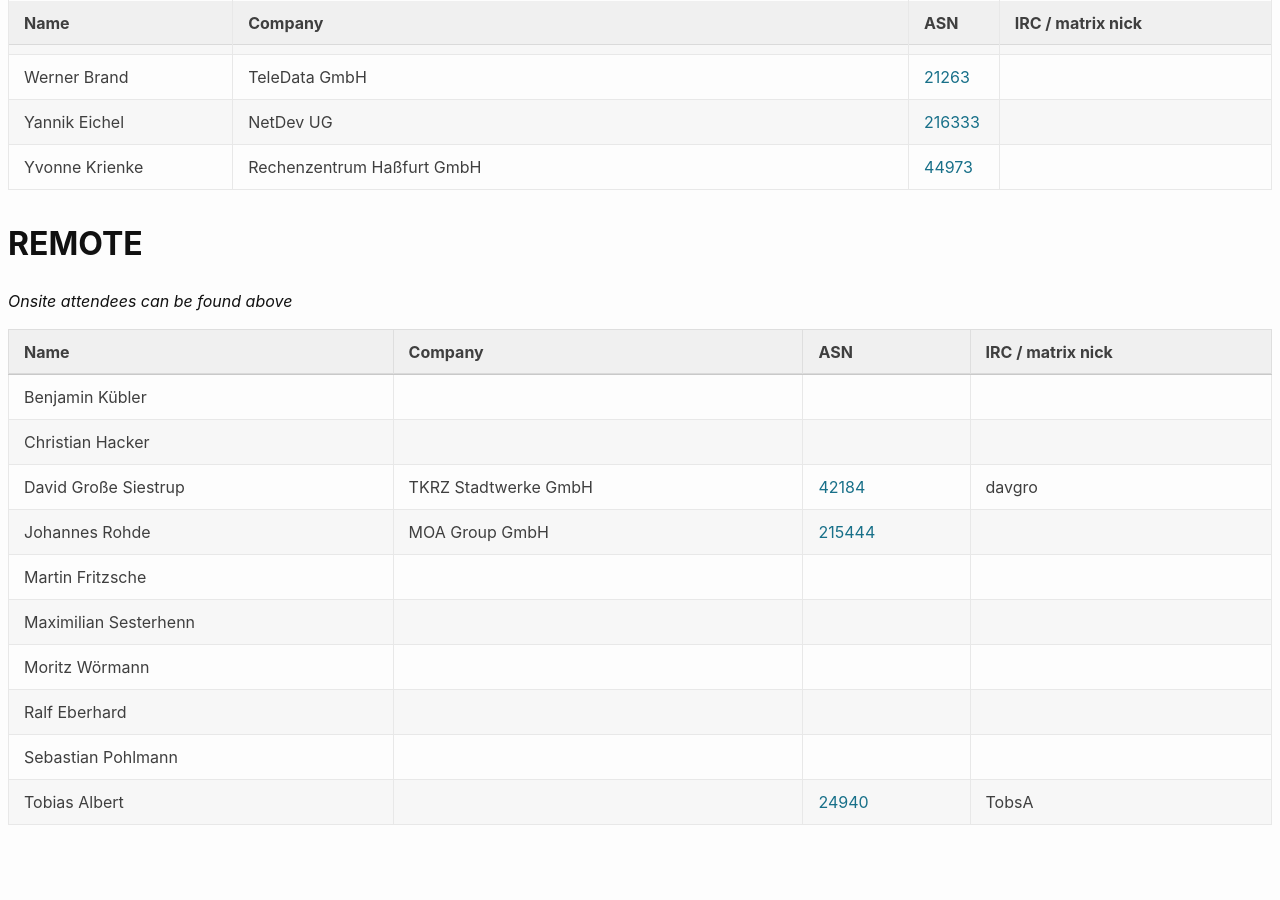
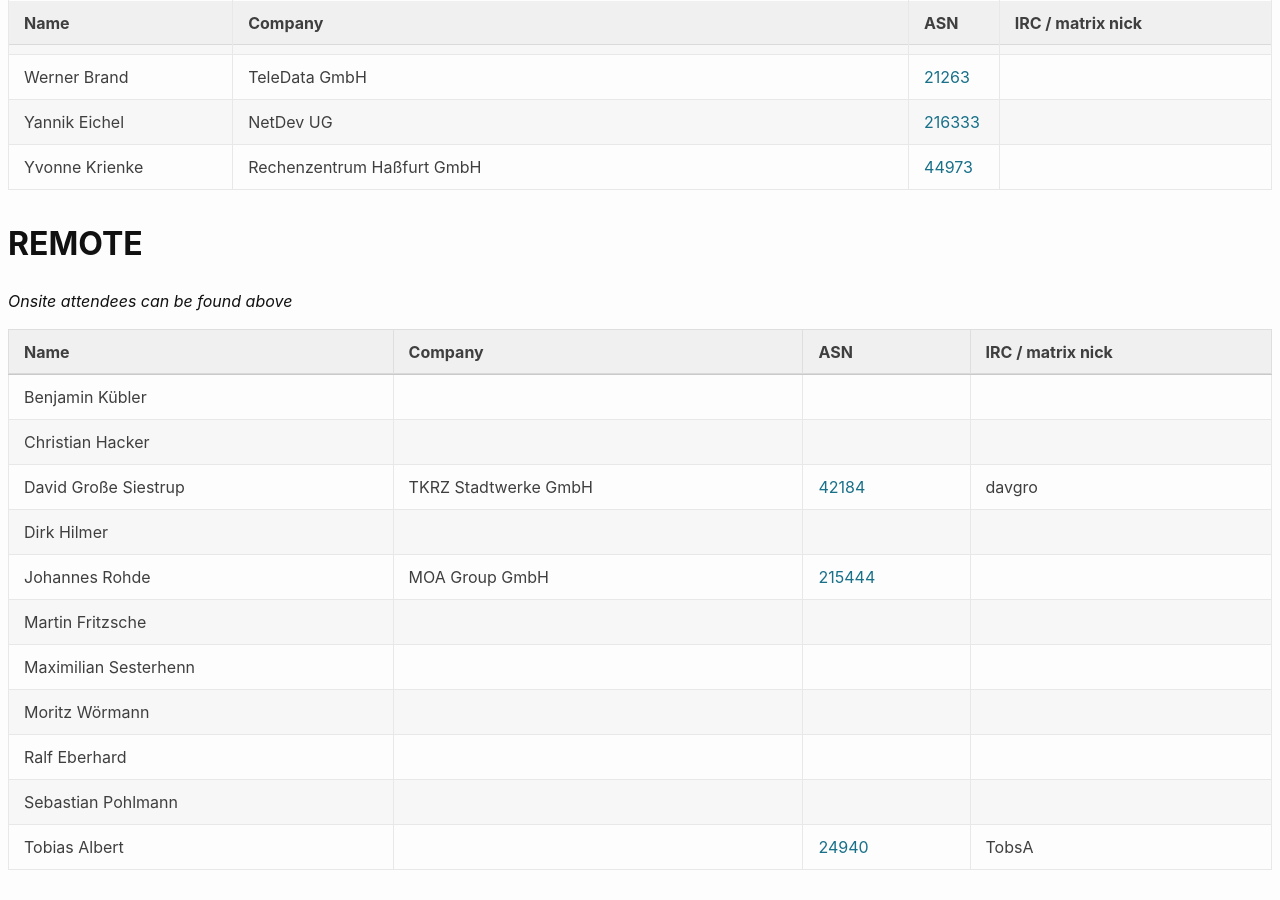
Before and after one commit to denog/pretix-attendeelist, a Jekyll site: the page built from denog17/index.markdown, in a window 1280 px wide and 900 px high, scrolled down 7754 px. Built offline with Jekyll 4.4.1, drawn with Linux system fonts in a browser that asks for light colours; before the commit the page ends 8609 px from its top, so only the background shows below that.

Commit message:
Latest data: Mon Jun 30 12:14:45 UTC 2025

```diff
--- a/_data/attendees_denog17_online.json
+++ b/_data/attendees_denog17_online.json
@@ -16,6 +16,12 @@
     "company": "TKRZ Stadtwerke GmbH",
     "irc": "davgro",
     "asn": "42184"
+  },
+  {
+    "name": "Dirk Hilmer",
+    "company": null,
+    "irc": null,
+    "asn": null
   },
   {
     "name": "Johannes Rohde",
```
